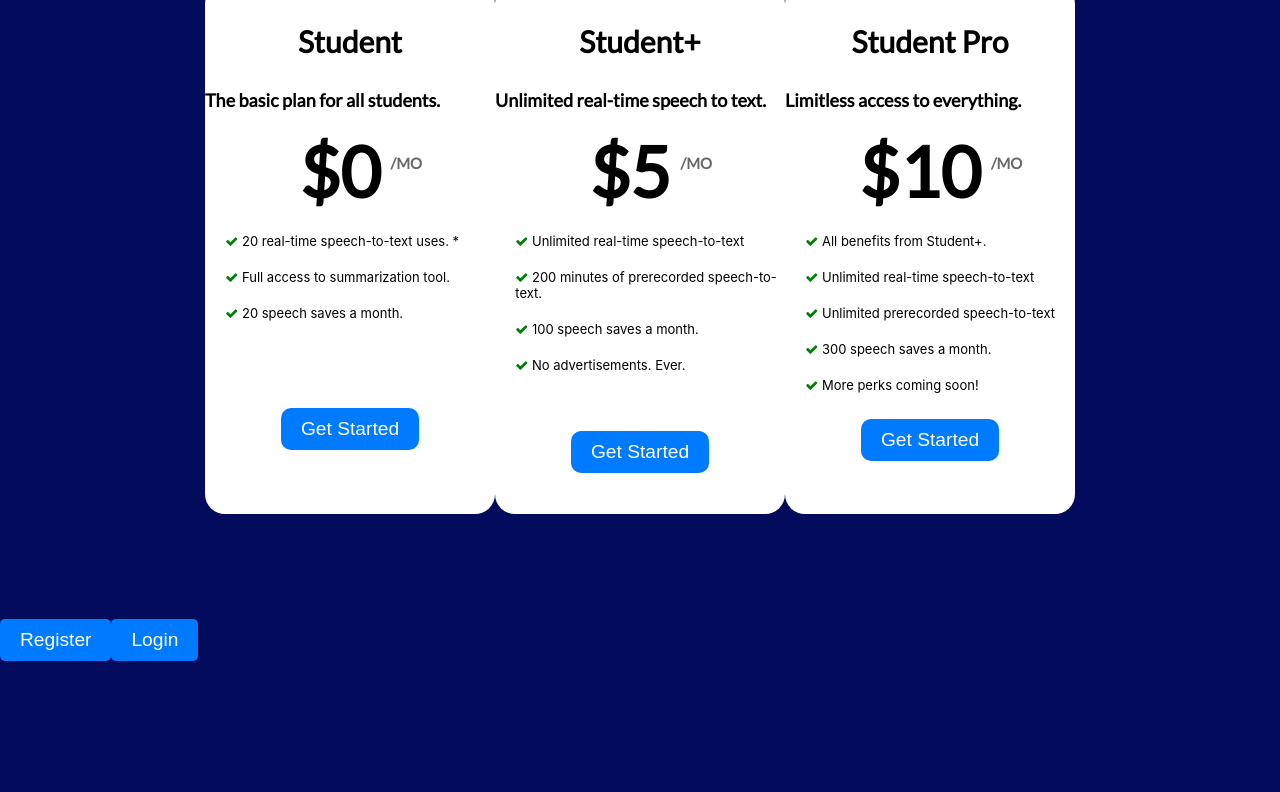
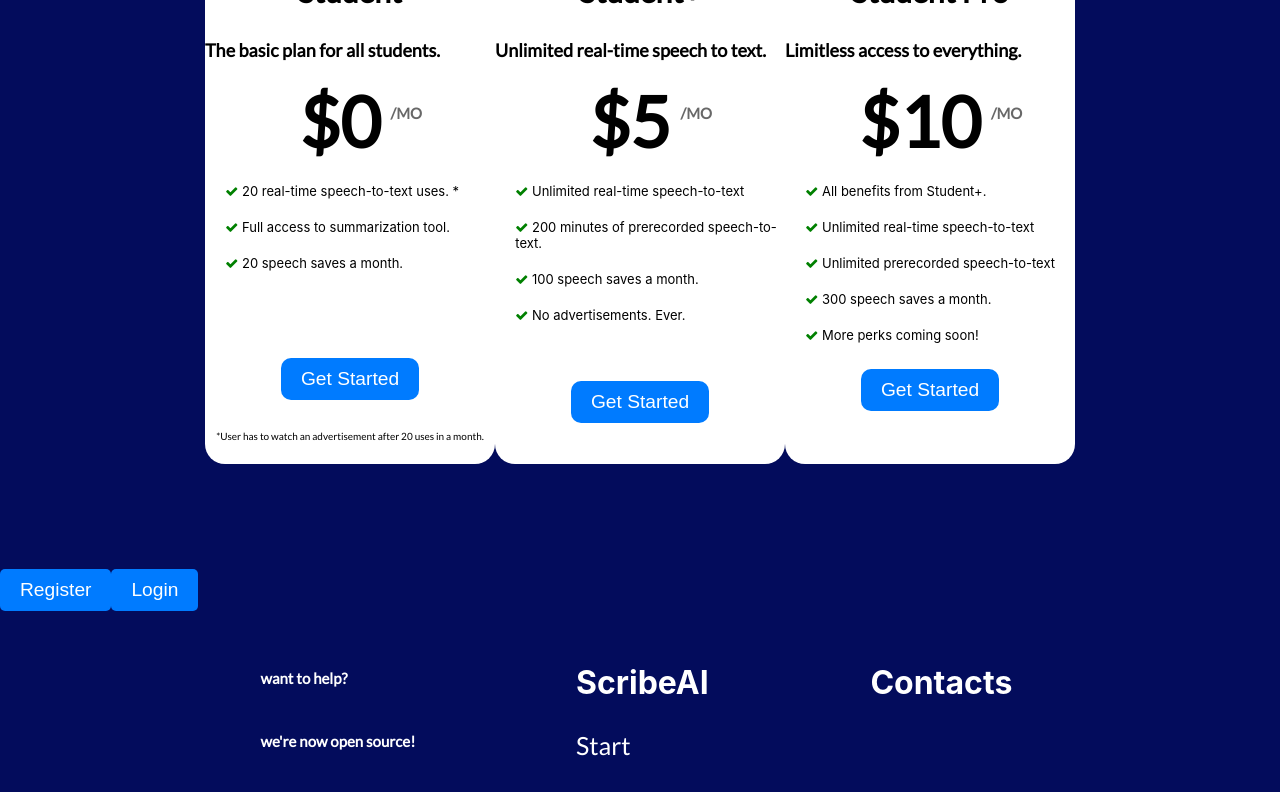
Before and after one commit to StrataLink/ScribeAI, a React (Create React App) app in the folder client/: page / in a window 1280 px wide. Shown: the part 2062-2854 px from the top of the page. Built offline with nearby package versions, Linux system fonts and the light colour scheme.

Commit message:
Landing page foot part

```diff
--- a/client/public/index.html
+++ b/client/public/index.html
@@ -29,6 +29,8 @@
     <link href='https://fonts.googleapis.com/css?family=Lato' rel='stylesheet'>
 
     <link rel="stylesheet" href="https://cdnjs.cloudflare.com/ajax/libs/font-awesome/4.7.0/css/font-awesome.min.css">
+    <script src="https://kit.fontawesome.com/yourcode.js" crossorigin="anonymous"></script>
+
 
     <title>React App</title>
   </head>
--- /dev/null
+++ b/client/src/components/BottomScroll.css
@@ -0,0 +1,25 @@
+.scrollbutt{
+    all: unset;
+    color: rgb(244, 212, 252);
+    background-color: rgb(171, 90, 241);
+    margin-left: 93%;
+    margin-top: 600px;
+    position: fixed;
+    z-index: 4;
+    font-size: 50px;
+    width: 0;
+    word-wrap: break-word;
+    padding: 0;
+}
+
+.fill{
+    margin-left: 93.3%;
+    margin-top: 610px;
+    z-index: 3;
+    position: fixed;
+    height: 35px;
+    width: 35px;
+    border-radius: 20px;
+    background-color: rgb(171, 90, 241);
+
+}
--- /dev/null
+++ b/client/src/components/BottomScroll.jsx
@@ -0,0 +1,20 @@
+import React, {useState} from 'react';
+import './BottomScroll.css'
+
+
+function BottomScroll({onScroll}) {
+  return (
+
+    <div>
+      <button className="scrollbutt"
+        onClick={() => onScroll("introduction")}>
+        <i className="fa fa-chevron-circle-up"></i>
+      </button>
+      <div className='fill'></div>
+    </div>
+
+
+  )
+}
+
+export default BottomScroll
--- a/client/src/pages/LandingPage.css
+++ b/client/src/pages/LandingPage.css
@@ -1,7 +1,7 @@
 .landing-container {
     max-width: 100%;
     margin: 0 auto;
-    height: 3800px;
+    height: 3100px;
     background-color: #030C5C;
     color: white;
     z-index: -2;
@@ -139,6 +139,12 @@
     margin-top: -130px;
   }
 
+  .tinytxt{
+    margin-top: 30px;
+    font-size: 10px;
+    font-family: Lato;
+  }
+
   .box3{
     margin-left: 50%;
     background-color: #0056b3;
@@ -155,7 +161,7 @@
     font-size: 50px;
     font-family: Lato;
     text-align: center;
-    margin-top: 100px;
+    margin-top: 50px;
     font-weight: bolder;
   }
   .p3{
@@ -291,7 +297,47 @@
     transition: background-color 0.3s ease;
   }
 
+  .foot{
+    margin-top: 200px;
+    justify-content: space-evenly;
+    display: inline;
+    text-align: left;
+  }
+  .g1{
+    position: absolute;
+    margin-top: 100px;
+    margin-left: 18%
+  }
+  .p5{
+    font-family: Lato;
+    font-size: 15px;
+    padding: 30px;
+    position: relative;
+  }
 
+  .g2{
+    position: absolute;
+    margin-top: 68px;
+    align-items: baseline;
+    margin-left: 45%
+  }
+
+  .h5{
+    font-size: 32px;
+  }
+
+  .p6{
+    margin-top: 28px;
+    font-weight: normal;
+  }
+
+  .g3{
+    position: absolute;
+    margin-top: 68px;
+    align-items: baseline;
+    margin-left: 68%
+
+  }
 
   .cta-button:hover {
     background-color: #0056b3;
--- a/client/src/pages/LandingPage.jsx
+++ b/client/src/pages/LandingPage.jsx
@@ -3,11 +3,13 @@
 import { useNavigate } from "react-router-dom"
 import Navbar from "../components/Navbar"
 import Laptop from "../images/Laptop.svg"
+import BottomScroll from "../components/BottomScroll"
 
 function LandingPage() {
   const intro = useRef(null)
   const about = useRef(null)
   const pricing = useRef(null)
+  const top = useRef(null)
 
   const scroll = id => {
     const targetE = document.getElementById(id)
@@ -19,6 +21,7 @@
   /*const Laptop = require("../../public/Laptop.svg") as string;*/
   return (
     <div className="landing-container">
+      <BottomScroll onScroll={scroll}/>
       <Navbar onScroll={scroll} />
       <header ref={intro} id="introduction">
         <h1>Innovate your note-taking experience</h1>
@@ -115,6 +118,7 @@
               >
                 Get Started
               </button>
+              <div className="tinytxt">*User has to watch an advertisement after 20 uses in a month. </div>
             </div>
 
             <div className="whbox2">
@@ -184,7 +188,23 @@
             </div>
           </div>
         </div>
-
+        <div className = 'foot'>
+            <div className="g1">
+              <p className='p5'>want to help?</p>
+              <p className='p5'>we're now open source!</p>
+              <p className='p5' style={{color: 'lightblue'}}>link to our repo</p>
+              <p className='p5'>MIT License, StrataLink 2023</p>
+            </div>
+            <div className="g2">
+              <h1 className="h5">ScribeAI</h1>
+              <p className="p6">Start</p>
+              <p className="p6">About</p>
+              <p className="p6">Pricing</p>
+            </div>
+            <div className="g3">
+              <h1 className="h5">Contacts</h1>
+            </div>
+        </div>
         <button
           className="register-button"
           onClick={() => navigate("/register")}
```
